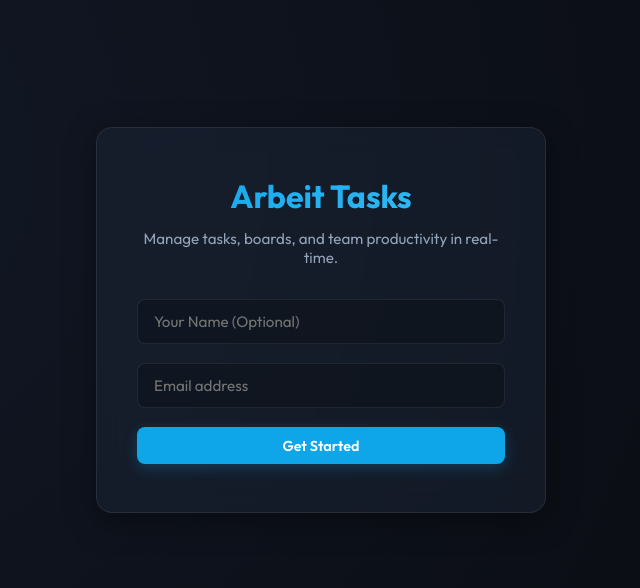
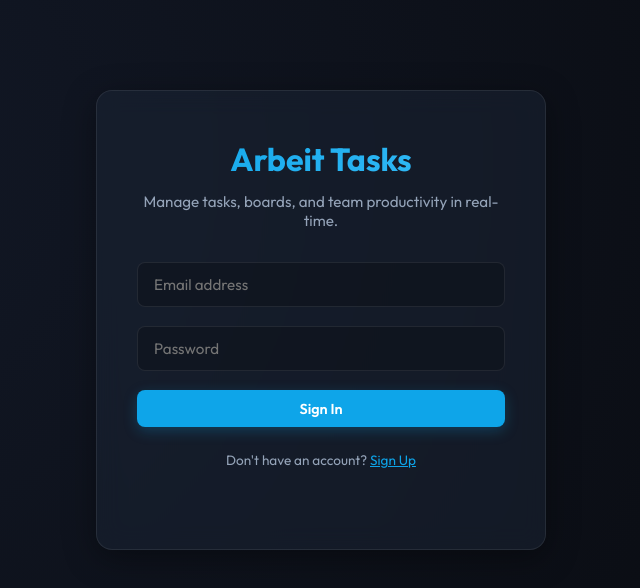
Before and after one commit to Anusha-2005/Arbeit-Task-Manager, a React (Vite) app in the folder frontend/: page / in a window 1280 px wide. Shown: the top 588 px of the page, without its empty margins (319-959 px from the left). Built offline with nearby package versions, Linux system fonts and the light colour scheme.

Commit message:
Add password authentication

```diff
--- a/frontend/src/App.jsx
+++ b/frontend/src/App.jsx
@@ -30,6 +30,8 @@ export default function App() {
   // Form states
   const [loginEmail, setLoginEmail] = useState('');
   const [loginName, setLoginName] = useState('');
+  const [loginPassword, setLoginPassword] = useState('');
+  const [authMode, setAuthMode] = useState('login'); // 'login' or 'register'
 
   const [showNewProjModal, setShowNewProjModal] = useState(false);
   const [newProjName, setNewProjName] = useState('');
@@ -354,18 +356,28 @@ export default function App() {
   // Auth Handlers
   const handleLogin = async (e) => {
     e.preventDefault();
-    if (!loginEmail) return;
+    if (!loginEmail || !loginPassword) return;
+    if (authMode === 'register' && !loginName) {
+      showToast('Name is required for registration', 'warning');
+      return;
+    }
     setLoading(true);
     try {
-      const data = await fetchApi('/auth/login', {
+      const endpoint = authMode === 'login' ? '/auth/login' : '/auth/register';
+      const body = authMode === 'login'
+        ? { email: loginEmail, password: loginPassword }
+        : { email: loginEmail, name: loginName, password: loginPassword };
+
+      const data = await fetchApi(endpoint, {
         method: 'POST',
-        body: JSON.stringify({ email: loginEmail, name: loginName })
+        body: JSON.stringify(body)
       });
       localStorage.setItem('token', data.token);
       setToken(data.token);
       setUser(data.user);
-    } catch (err) {
-      showToast('Login failed: ' + err.message, 'danger');
+      showToast(authMode === 'login' ? 'Logged in successfully' : 'Account created', 'success');
+    } catch (err) {
+      showToast((authMode === 'login' ? 'Login failed: ' : 'Registration failed: ') + err.message, 'danger');
     } finally {
       setLoading(false);
     }
@@ -639,15 +651,20 @@ export default function App() {
         <form className="login-card" onSubmit={handleLogin}>
           <h2>Arbeit Tasks</h2>
           <p>Manage tasks, boards, and team productivity in real-time.</p>
+
+          {authMode === 'register' && (
             <div className="form-group">
               <input
                 type="text"
-              placeholder="Your Name (Optional)"
+                placeholder="Full Name"
                 className="form-control"
                 value={loginName}
                 onChange={e => setLoginName(e.target.value)}
+                required
               />
             </div>
+          )}
+
           <div className="form-group">
             <input
               type="email"
@@ -658,9 +675,45 @@ export default function App() {
               required
             />
           </div>
+
+          <div className="form-group">
+            <input
+              type="password"
+              placeholder="Password"
+              className="form-control"
+              value={loginPassword}
+              onChange={e => setLoginPassword(e.target.value)}
+              required
+            />
+          </div>
+
           <button type="submit" className="btn btn-primary" style={{ width: '100%' }}>
-            Get Started
+            {authMode === 'login' ? 'Sign In' : 'Create Account'}
           </button>
+
+          <p style={{ marginTop: '1.5rem', fontSize: '0.85rem', textAlign: 'center', color: 'var(--text-secondary)' }}>
+            {authMode === 'login' ? (
+              <>
+                Don't have an account?{' '}
+                <span
+                  style={{ color: 'var(--primary)', cursor: 'pointer', textDecoration: 'underline' }}
+                  onClick={() => setAuthMode('register')}
+                >
+                  Sign Up
+                </span>
+              </>
+            ) : (
+              <>
+                Already have an account?{' '}
+                <span
+                  style={{ color: 'var(--primary)', cursor: 'pointer', textDecoration: 'underline' }}
+                  onClick={() => setAuthMode('login')}
+                >
+                  Log In
+                </span>
+              </>
+            )}
+          </p>
         </form>
       </div>
     );
```
Also changed, not shown: 1 other file (tests, documents, lock files or other folders). Lines whose indentation alone changed are shown as unchanged.
